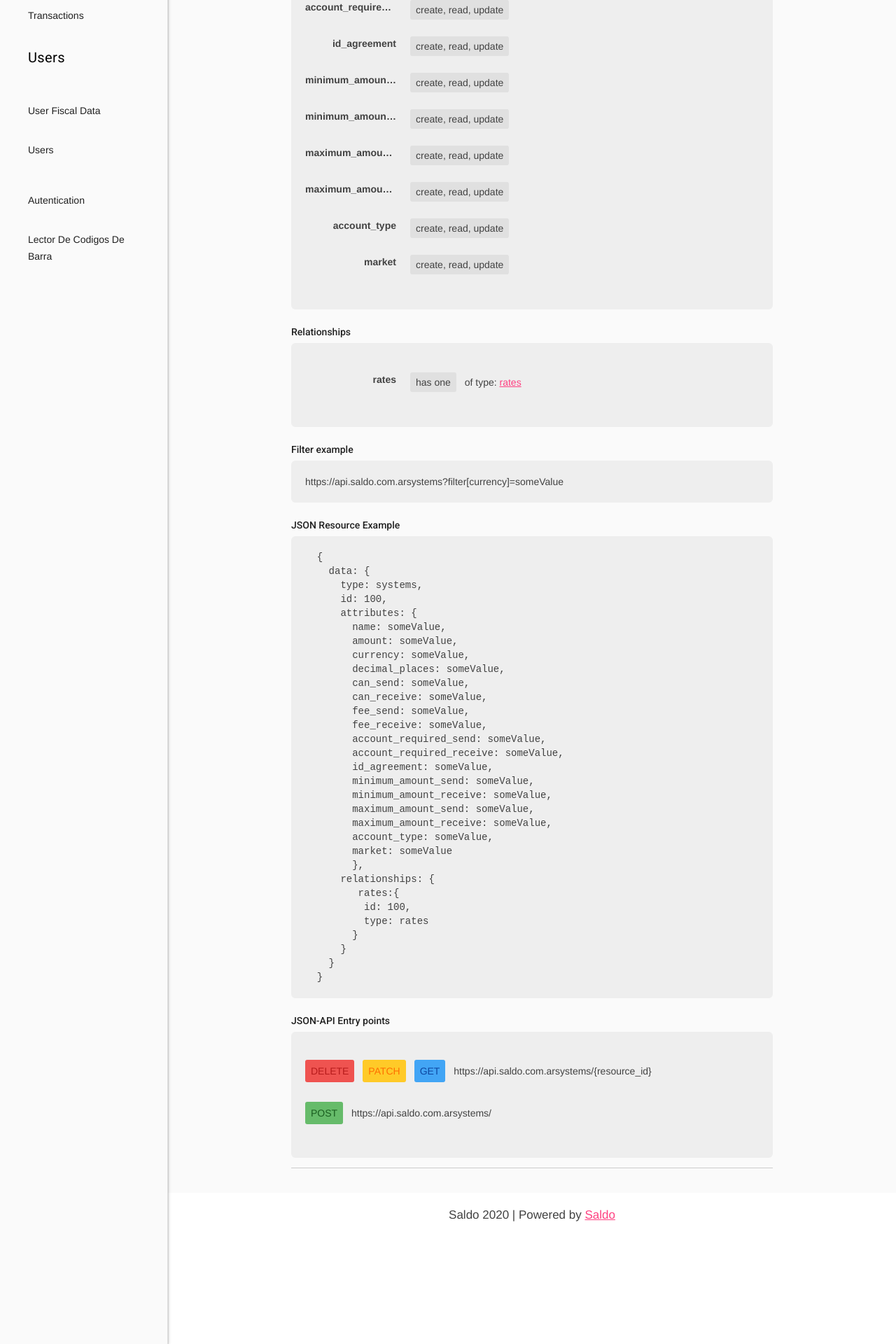
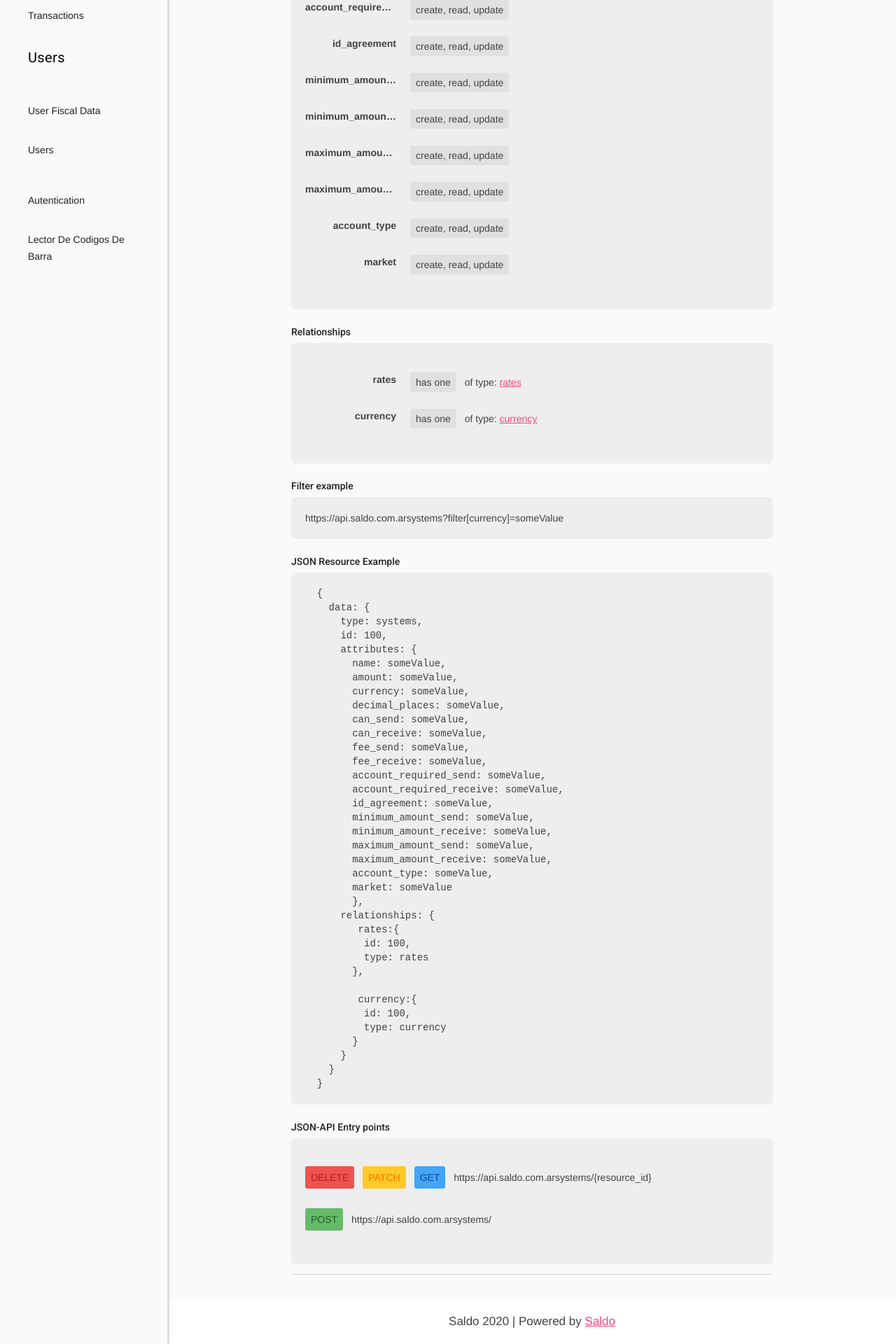
Before and after one commit to reyesoft/dev.saldo.com.ar, a Jekyll site: the page built from _docs/3.0.0/resources/_systems/systems.md, in a window 1280 px wide. Shown: the part 786-2706 px from the top of the page at 70% size. Built offline with Jekyll 4.4.1, drawn with Linux system fonts in a browser that asks for light colours; nearby versions of some CDN libraries.

Commit message:
from BB pipeline

```diff
--- a/_docs/3.0.0/resources/_systems/systems.md
+++ b/_docs/3.0.0/resources/_systems/systems.md
@@ -70,5 +70,9 @@ relationships:
     resource: rates
     alias: rates
     crud: 'create, read, update'
+  -
+    resource: currency
+    alias: currency
+    crud: 'create, read, update'
 
 ---
```
